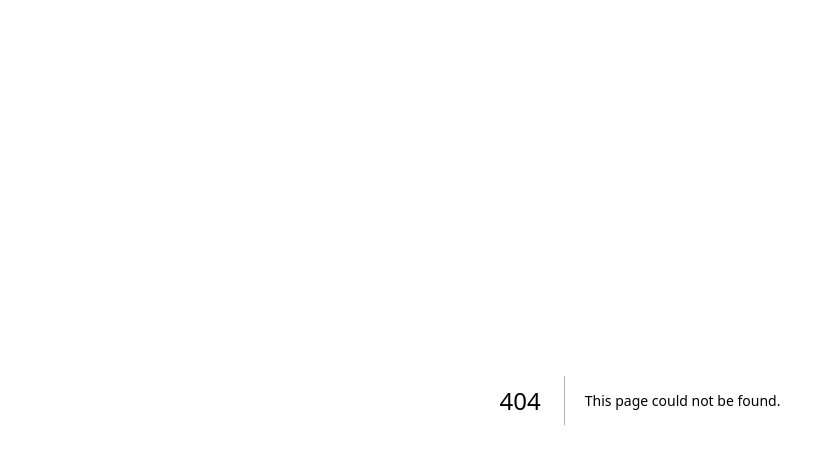
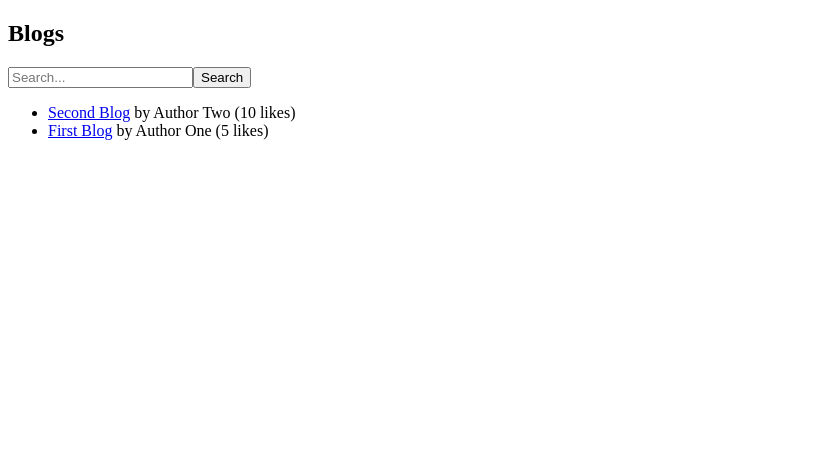
Before and after one commit to Mllkmoha/fullstackopen-nextjs-mllk, a Next.js app: page /blogs in a window 1280 px wide. Before the commit this address had no page. Shown: the top 464 px of the page, without its empty margins (0-835 px from the left). Built offline with nearby package versions, Linux system fonts and the light colour scheme.

Commit message:
complete chapter 2 files

```diff
--- /dev/null
+++ b/app/actions/blogs.ts
@@ -0,0 +1,16 @@
+"use server"
+import { redirect } from "next/navigation"
+import { revalidatePath } from "next/cache"
+import { addBlog, likeBlog } from "../services/blogs"
+
+export const createBlog = async (formData: FormData) => {
+  addBlog(formData.get("title") as string, formData.get("author") as string, formData.get("url") as string)
+  revalidatePath("/blogs")
+  redirect("/blogs")
+}
+export const handleLikeBlog = async (formData: FormData) => {
+  const id = Number(formData.get("id"))
+  likeBlog(id)
+  revalidatePath(`/blogs/${id}`)
+  revalidatePath("/blogs")
+}
--- /dev/null
+++ b/app/blogs/page.tsx
@@ -0,0 +1,22 @@
+import Link from "next/link"
+import { getBlogs } from "../services/blogs"
+
+export default async function Blogs({ searchParams }: { searchParams: Promise<{ search?: string }> }) {
+  const { search } = await searchParams
+  const list = [...getBlogs()].sort((a, b) => b.likes - a.likes)
+  const filtered = search ? list.filter(b => b.title.toLowerCase().includes(search.toLowerCase())) : list
+
+  return (
+    <div>
+      <h2>Blogs</h2>
+      <form method="GET"><input type="text" name="search" placeholder="Search..." /><button type="submit">Search</button></form>
+      <ul>
+        {filtered.map(b => (
+          <li key={b.id}>
+            <Link href={`/blogs/${b.id}`}>{b.title}</Link> by {b.author} ({b.likes} likes)
+          </li>
+        ))}
+      </ul>
+    </div>
+  )
+}
--- /dev/null
+++ b/app/services/blogs.ts
@@ -0,0 +1,14 @@
+export type Blog = { id: number; title: string; author: string; url: string; likes: number }
+let blogs: Blog[] = [
+  { id: 1, title: "First Blog", author: "Author One", url: "https://example.com/1", likes: 5 },
+  { id: 2, title: "Second Blog", author: "Author Two", url: "https://example.com/2", likes: 10 },
+]
+export const getBlogs = () => blogs
+export const getBlogById = (id: number) => blogs.find((b) => b.id === id)
+export const addBlog = (title: string, author: string, url: string) => {
+  blogs.push({ id: blogs.length + 1, title, author, url, likes: 0 })
+}
+export const likeBlog = (id: number) => {
+  const b = blogs.find((x) => x.id === id)
+  if (b) b.likes += 1
+}
```
Also changed, not shown: app/blogs/new/page.tsx (added, +14 -0 lines).
